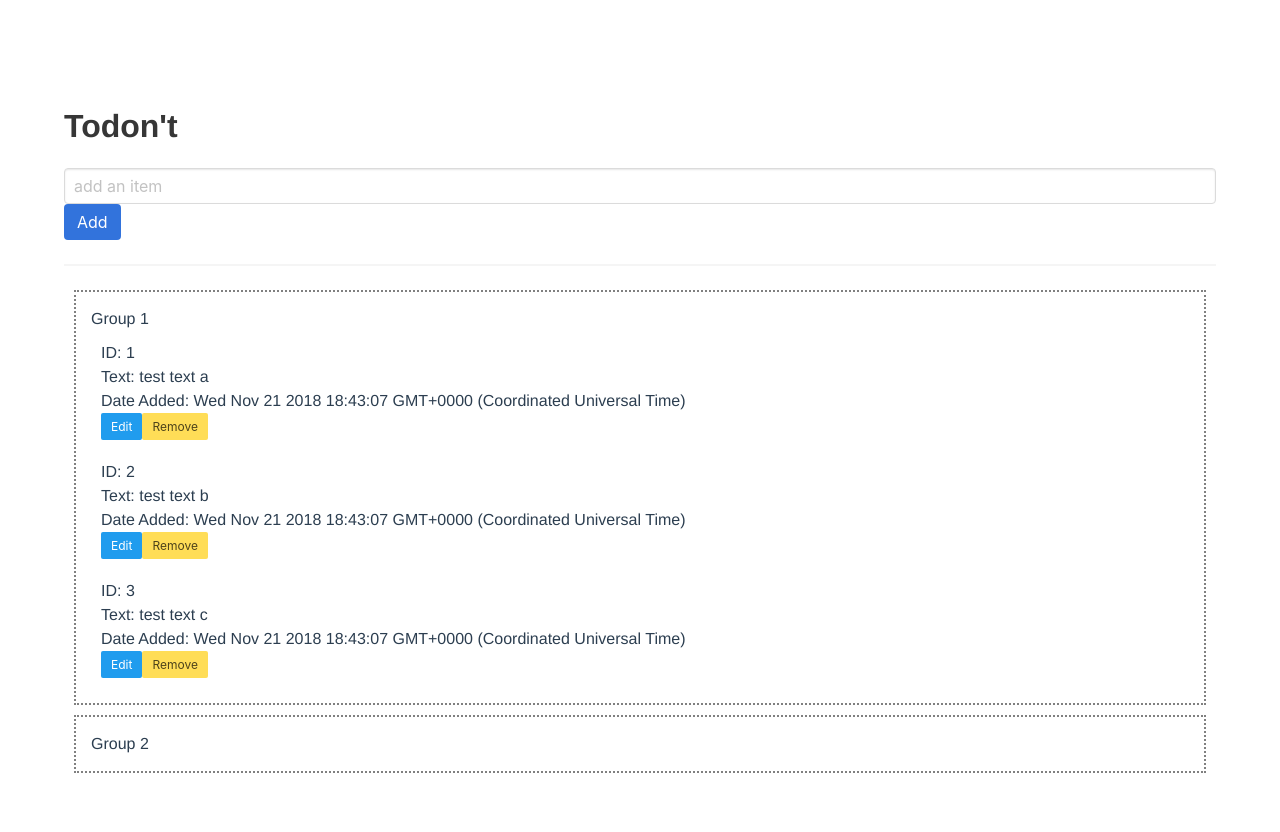
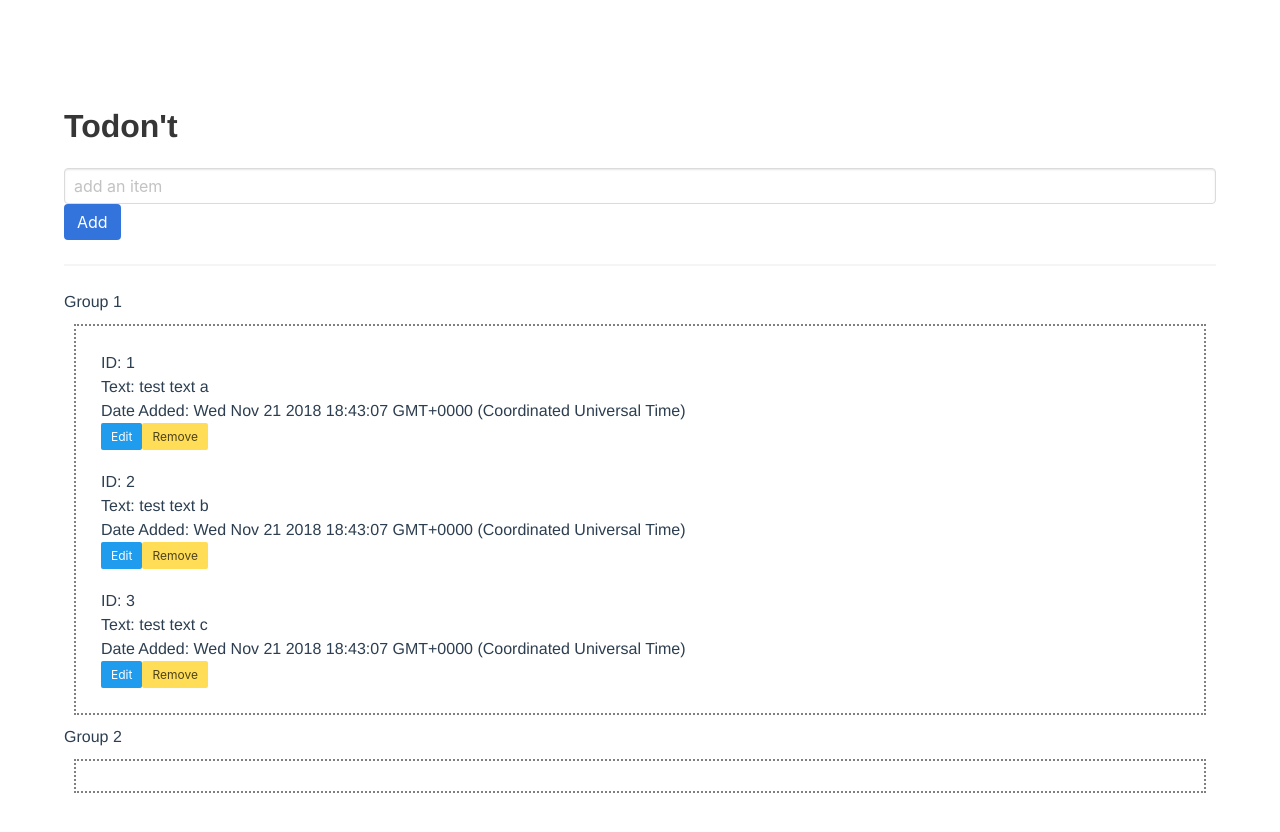
Before and after one commit to adamwhitlock1/quont-vue, a Vue app: page / in a window 1280 px wide. Shown: the top 832 px of the page. Built offline with nearby package versions, Linux system fonts and the light colour scheme.

Commit message:
fixed groups by removing the h1s from draggable area

```diff
--- a/src/components/sample1.vue
+++ b/src/components/sample1.vue
@@ -14,6 +14,8 @@
         </form>
         <hr />
 
+        <h1>Group 1</h1>
+
         <draggable
           v-model="items"
           :options="{ group: 'projects' }"
@@ -21,7 +23,6 @@
           @end="drag = false;"
           class="group-1"
         >
-          <h1>Group 1</h1>
           <div
             v-for="(item, index) in items"
             v-bind:key="item.id"
@@ -50,6 +51,8 @@
           </div>
         </draggable>
 
+        <h1>Group 2</h1>
+
         <draggable
           v-model="items2"
           :options="{ group: 'projects' }"
@@ -57,7 +60,6 @@
           @end="drag = false;"
           class="group-2"
         >
-          <h1>Group 2</h1>
           <div
             v-for="(item, index) in items2"
             v-bind:key="item.id"
```
